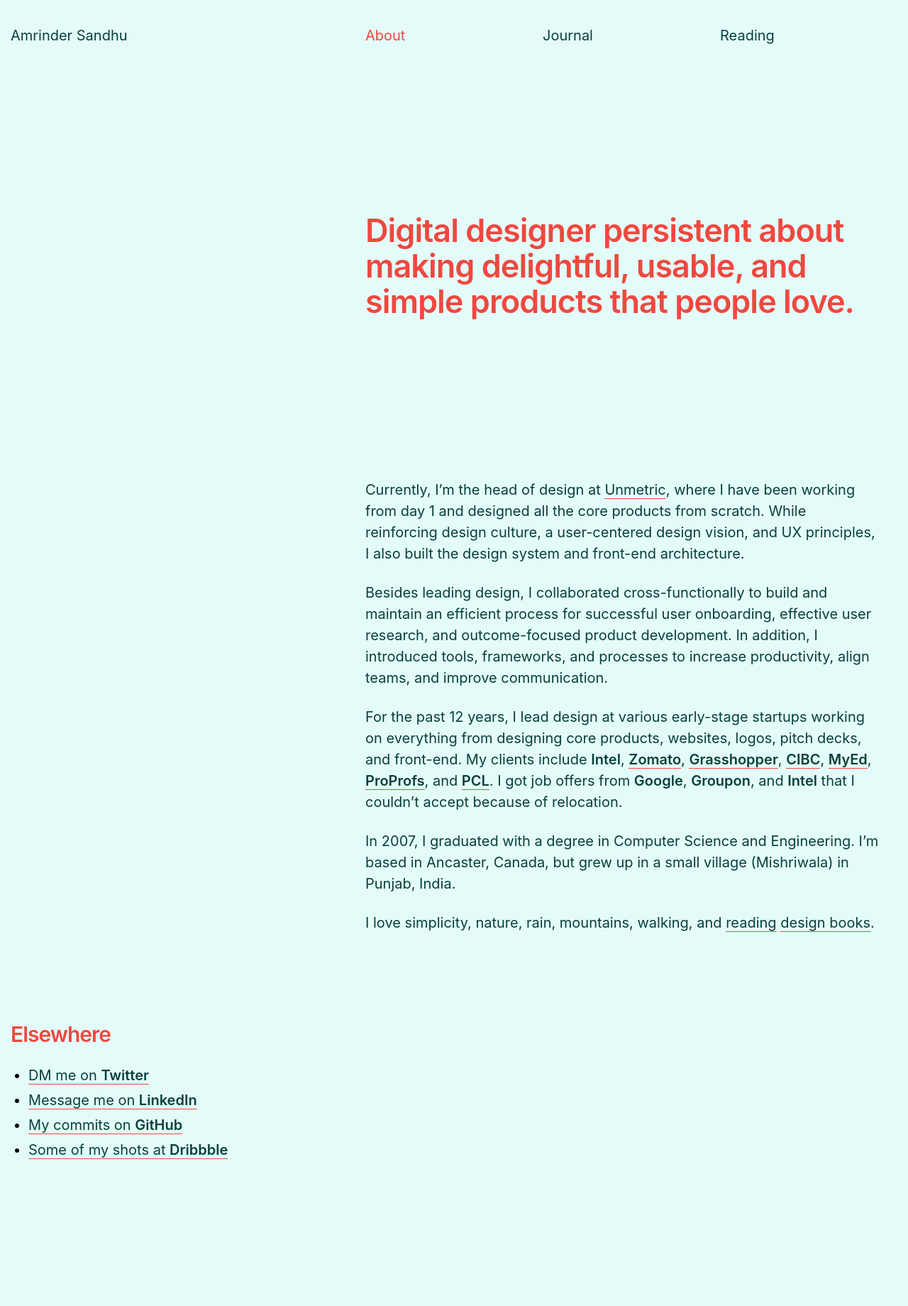
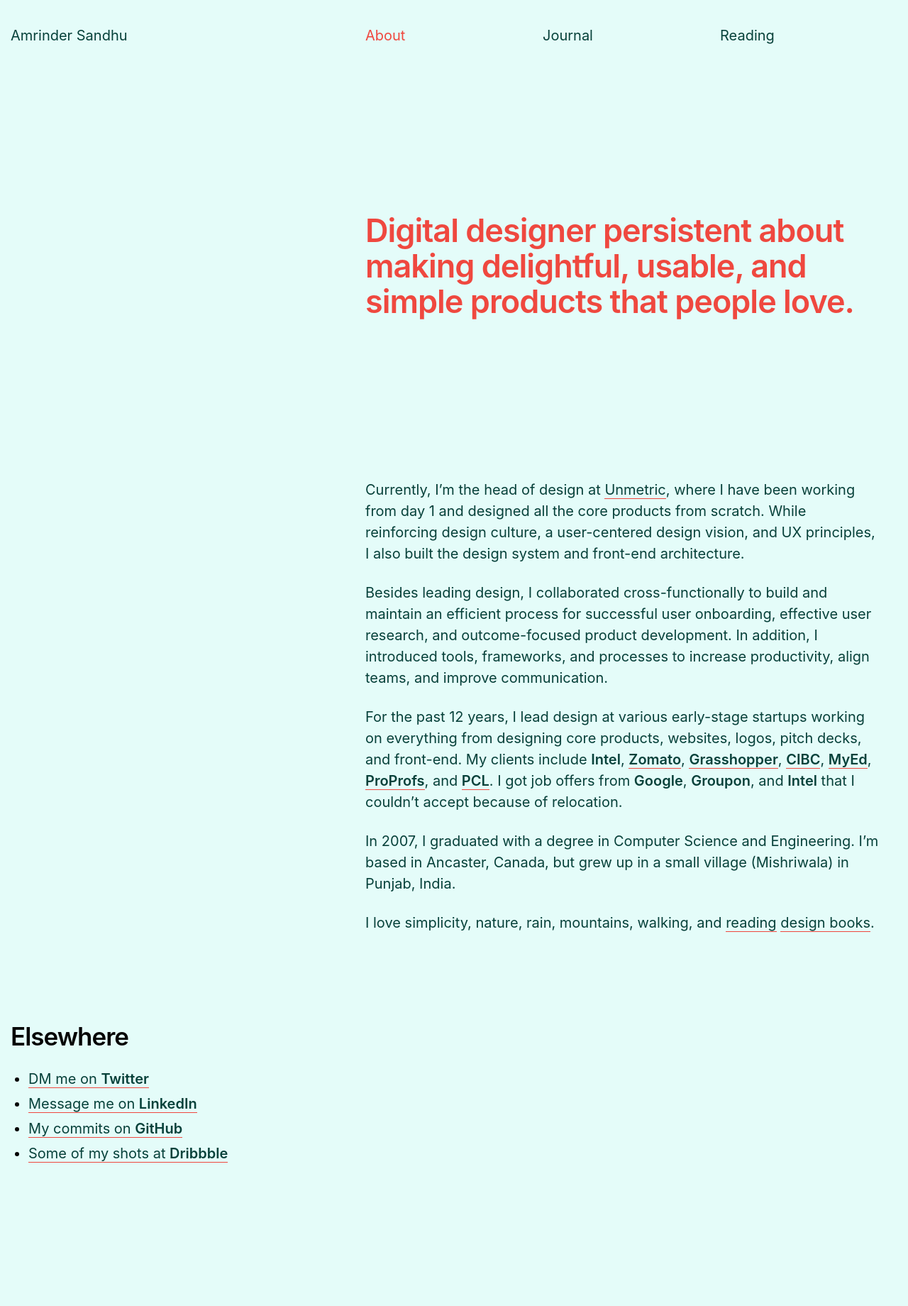
Before and after one commit to harjotgrewal/amrindersandhu, a Jekyll site: the page built from index.html, in a window 1280 px wide. Shown: the whole page at 71% size. Built offline with Jekyll 4.4.1, drawn with Linux system fonts in a browser that asks for light colours.

Commit message:
[U][CSS] Increase h2 size

```diff
--- a/_scss/_base-typography.scss
+++ b/_scss/_base-typography.scss
@@ -4,7 +4,7 @@
 
 
 $as-font-size-xxl: 45px;
-$as-font-size-xl: 30px;
+$as-font-size-xl: 35px;
 $as-font-size-l: 25px;
 $as-font-size-m: 20px;
 $as-font-size-s: 16px;
@@ -12,7 +12,7 @@
 
 
 $as-line-height-xxl: 50px;
-$as-line-height-xl: 35px;
+$as-line-height-xl: 40px;
 $as-line-height-l: 28px;
 $as-line-height-m: 30px;
 $as-line-height-s: 24px;
--- a/css/styles.css
+++ b/css/styles.css
@@ -507,10 +507,10 @@
       line-height: 30px; } }
 
 h1 {
-  font-size: 30px;
+  font-size: 35px;
   font-weight: 600;
   letter-spacing: -1px;
-  line-height: 35px; }
+  line-height: 40px; }
   @media screen and (min-width: 1139px) {
     h1 {
       font-size: 45px;
@@ -524,8 +524,8 @@
   margin-bottom: 25px; }
   @media screen and (min-width: 1139px) {
     h2 {
-      font-size: 30px;
-      line-height: 35px; } }
+      font-size: 35px;
+      line-height: 40px; } }
 
 h3 {
   font-size: 20px;
@@ -1111,8 +1111,6 @@
 
 .p-home {
   background-color: #E4FCF9; }
-  .p-home h2 {
-    color: #EF483F; }
   .p-home a {
     border-color: #EF483F; }
   .p-home p,
@@ -1142,8 +1140,6 @@
 
 .p-portfolio {
   background-color: #F6F6FA; }
-  .p-portfolio h2 {
-    color: #5856D6; }
   .p-portfolio a {
     border-color: #5856D6; }
   .p-portfolio p,
```
Also changed, not shown: _scss/_theme-base.scss (+0 -8 lines), 1 other file.
